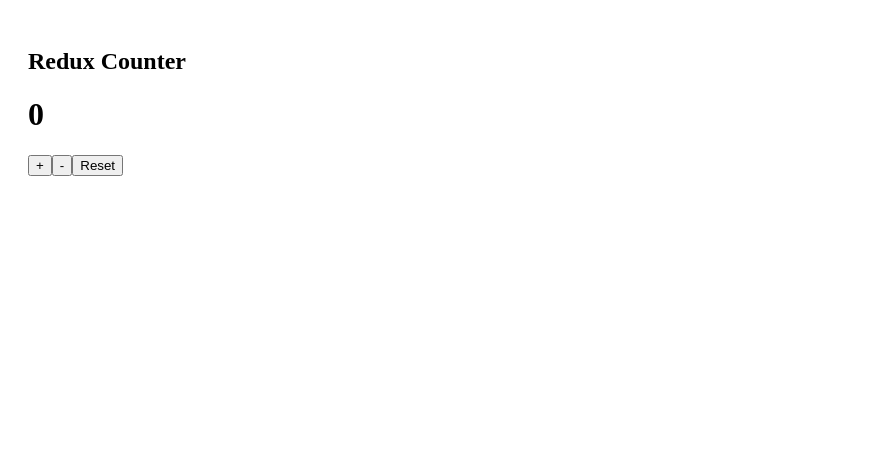
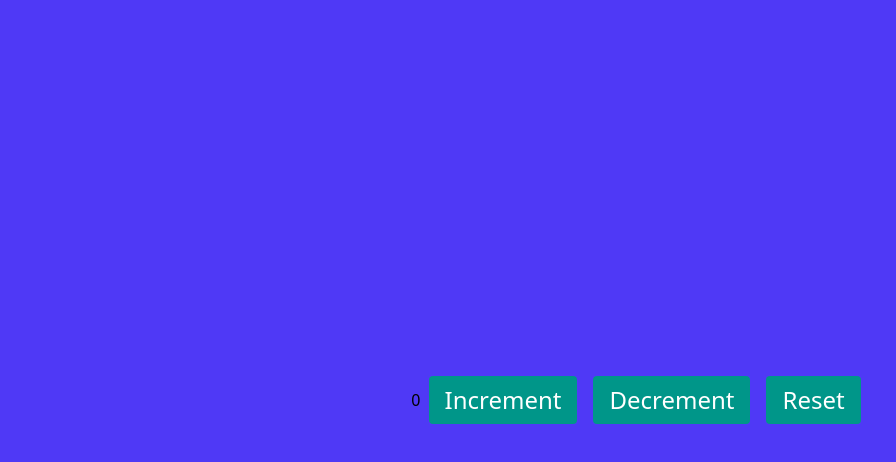
Before and after one commit to abyssiniatech/Redux-App, a React (Vite) app: page / in a window 1280 px wide. Shown: the top 462 px of the page, without its empty margins (0-896 px from the left). Built offline with nearby package versions, Linux system fonts and the light colour scheme.

Commit message:
day 44 and deep in dive redux

```diff
--- a/src/App.tsx
+++ b/src/App.tsx
@@ -1,21 +1,20 @@
-import { useDispatch, useSelector } from "react-redux";
-import { type RootState } from "./app/store";
-import { increment, decrement, reset } from "./features/counter/counterSlice";
 
-function App() {
-  const count = useSelector((state: RootState) => state.counter.value);
+import { useDispatch,useSelector } from "react-redux";
+import {type  RootState } from "./app/store";
+
+import {increment,decrement,reset} from "./features/counter/Counter1slice"
+function App(){
+   const count = useSelector((state: RootState) => state.counter.value);
   const dispatch = useDispatch();
 
-  return (
-    <div style={{ padding: "20px" }}>
-      <h2>Redux Counter</h2>
-      <h1>{count}</h1>
+ return(
+  <div className="bg-indigo-600 h-screen flex justify-center items-center">
+     <p>{count}</p>
 
-      <button onClick={() => dispatch(increment())}>+</button>
-      <button onClick={() => dispatch(decrement())}>-</button>
-      <button onClick={() => dispatch(reset())}>Reset</button>
-    </div>
-  );
+     <button className="bg-teal-600 text-white px-4 py-2 rounded m-2 text-2xl" onClick={()=>dispatch(increment())}>Increment</button>
+     <button className="bg-teal-600 text-white px-4 py-2 rounded m-2 text-2xl" onClick={()=>dispatch(decrement())}>Decrement</button>
+     <button className="bg-teal-600 text-white px-4 py-2 rounded m-2 text-2xl" onClick={()=>dispatch(reset())}>Reset</button>
+  </div>
+ )
 }
-
-export default App;
+export default App
--- /dev/null
+++ b/src/app/store1.ts
@@ -0,0 +1,8 @@
+import { configureStore } from "@reduxjs/toolkit";
+import counterReducer from "../features/counter/Counter1slice";
+
+export const store1 =configureStore({
+    reducer:{
+        counter: counterReducer,
+    }
+})
--- /dev/null
+++ b/src/features/counter/Counter1slice.tsx
@@ -0,0 +1,24 @@
+import { createSlice } from "@reduxjs/toolkit"
+const initialState={
+    value:0
+}
+const Counter1slice =createSlice({
+name:"counter",
+initialState,
+reducers: {
+increment:(state)=>{
+    state.value +=1
+},
+decrement: (state)=>{
+  state.value -=1
+},
+reset:(state) =>{
+    state.value =0
+
+
+},
+}
+})
+export const { increment,decrement,reset } = Counter1slice.actions;
+
+export default Counter1slice.reducer
--- a/src/main.tsx
+++ b/src/main.tsx
@@ -4,7 +4,7 @@ import ReactDOM from "react-dom/client";
 import App from "./App";
 import { Provider } from "react-redux";
 import { store } from "./app/store";
-
+import "./index.css"
 ReactDOM.createRoot(document.getElementById("root")!).render(
   <React.StrictMode>
     <Provider store={store}>
```
